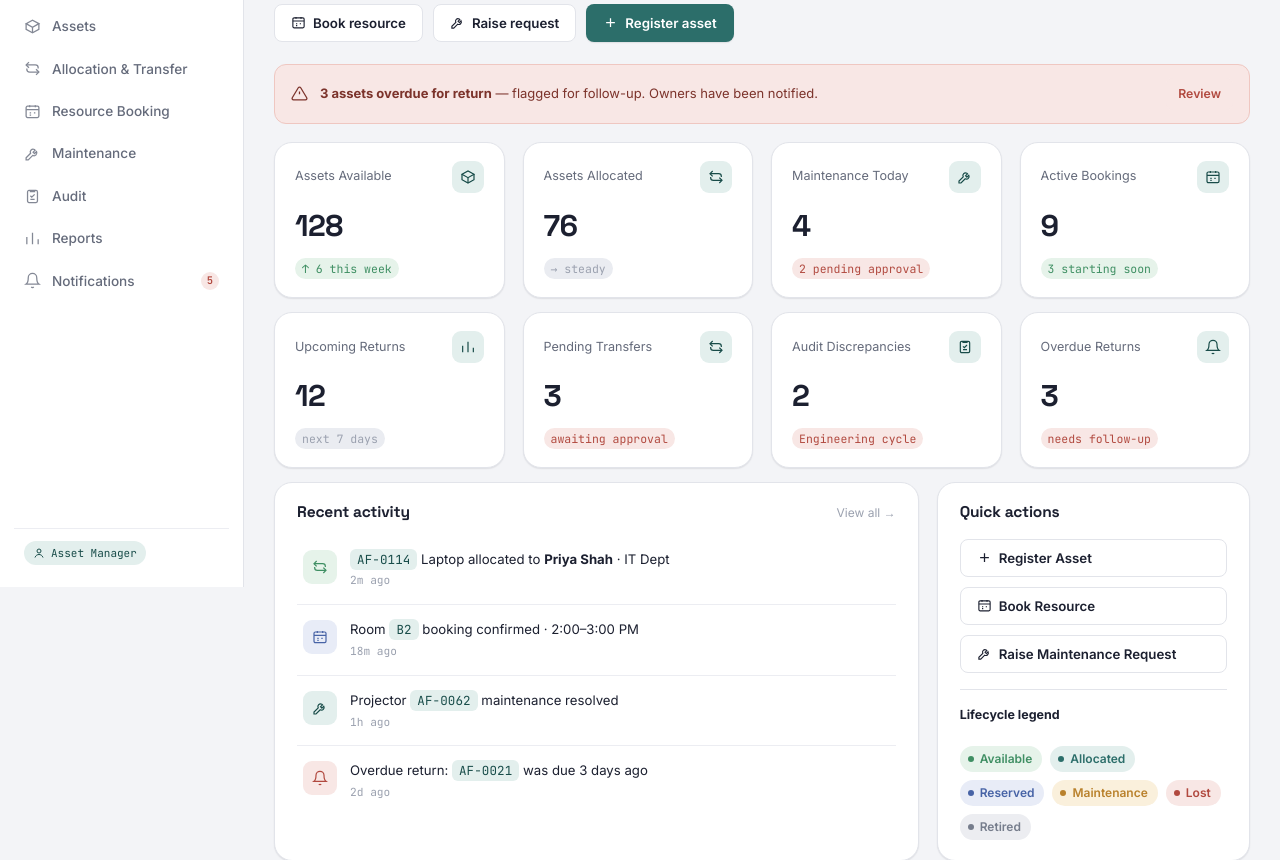
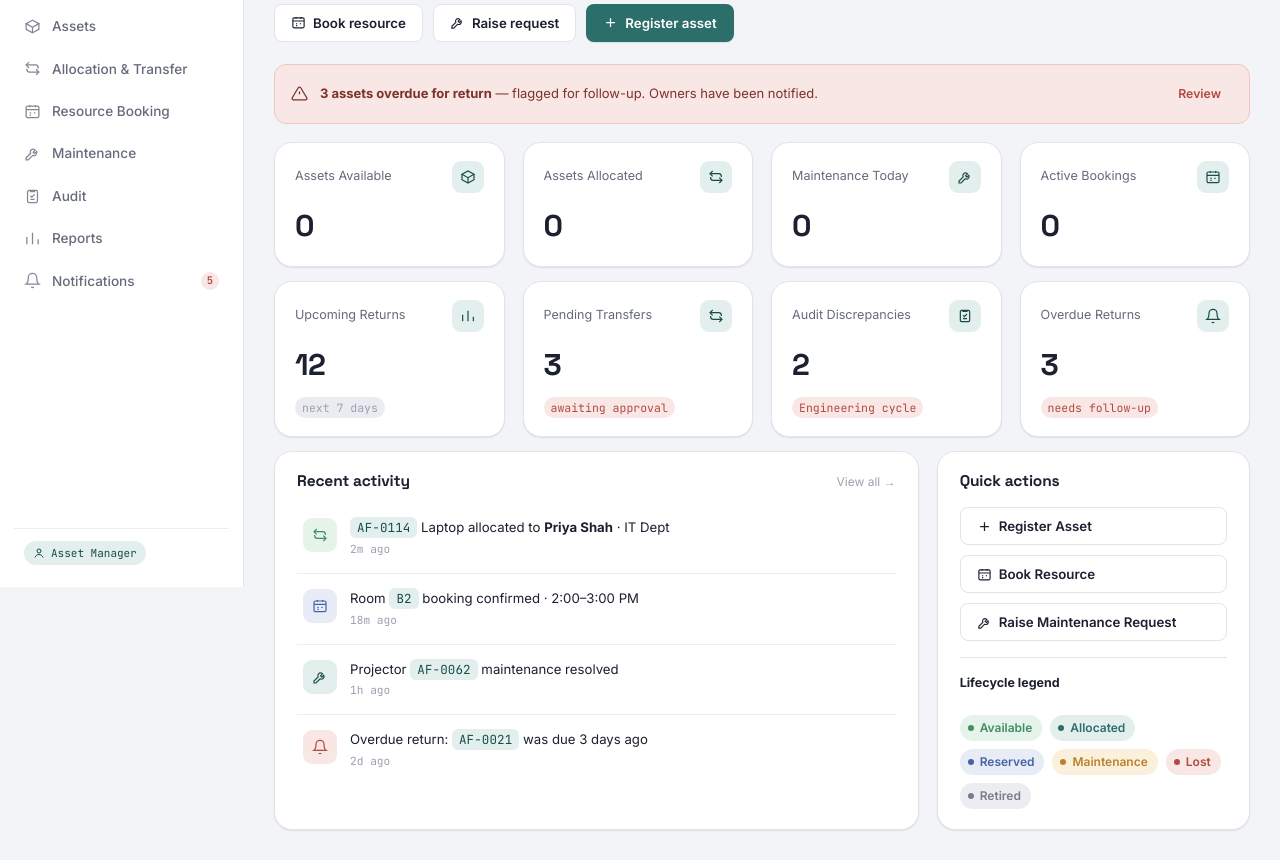
Before and after one commit to aarchi-20/AssetFlow-Enterprise-Asset-Resource-Management-System, a Django app: template AssetFlow/templates/dashboard.html in a window 1280 px wide. Shown: the part 213-1073 px from the top of the page. After the commit the page ends 1045 px from the top, so only its background shows below. Run offline with Django 3.2, Linux system fonts and the light colour scheme; the template is opened without the code that fills it, so the values that code supplies are empty.

Commit message:
Dashboard

```diff
--- a/AssetFlow/templates/dashboard.html
+++ b/AssetFlow/templates/dashboard.html
@@ -89,23 +89,19 @@
       <div class="grid grid-4 mb-14">
         <div class="card kpi-card reveal stagger">
           <div class="kpi-top"><span class="kpi-label">Assets Available</span><div class="kpi-icon"><svg viewBox="0 0 24 24" fill="none" stroke="currentColor" stroke-width="1.8"><path d="M21 8l-9-5-9 5 9 5 9-5z"/><path d="M3 8v8l9 5 9-5V8"/><path d="M12 13v8"/></svg></div></div>
-          <div class="kpi-value"><span data-counter="128">0</span></div>
-          <span class="kpi-trend up">&uarr; 6 this week</span>
+          <div class="kpi-value"><span data-counter="{{available_count}}">0</span></div>
         </div>
         <div class="card kpi-card reveal stagger">
           <div class="kpi-top"><span class="kpi-label">Assets Allocated</span><div class="kpi-icon"><svg viewBox="0 0 24 24" fill="none" stroke="currentColor" stroke-width="1.8"><path d="M7 3L3 7l4 4"/><path d="M3 7h13a4 4 0 014 4v1"/><path d="M17 21l4-4-4-4"/><path d="M21 17H8a4 4 0 01-4-4v-1"/></svg></div></div>
-          <div class="kpi-value"><span data-counter="76">0</span></div>
-          <span class="kpi-trend flat">&rarr; steady</span>
+          <div class="kpi-value"><span data-counter="{{ allocated_count }}">0</span></div>
         </div>
         <div class="card kpi-card reveal stagger">
           <div class="kpi-top"><span class="kpi-label">Maintenance Today</span><div class="kpi-icon"><svg viewBox="0 0 24 24" fill="none" stroke="currentColor" stroke-width="1.8"><path d="M14.7 6.3a4 4 0 00-5.4 5.4L3 18v3h3l6.3-6.3a4 4 0 005.4-5.4l-2.8 2.8-2-2 2.8-2.8z"/></svg></div></div>
-          <div class="kpi-value"><span data-counter="4">0</span></div>
-          <span class="kpi-trend down">2 pending approval</span>
+          <div class="kpi-value"><span data-counter="{{ maintenance_count }}">0</span></div>
         </div>
         <div class="card kpi-card reveal stagger">
           <div class="kpi-top"><span class="kpi-label">Active Bookings</span><div class="kpi-icon"><svg viewBox="0 0 24 24" fill="none" stroke="currentColor" stroke-width="1.8"><rect x="3" y="4.5" width="18" height="16" rx="2"/><path d="M3 9.5h18M8 3v3M16 3v3"/><path d="M8 14h2M14 14h2M8 17h2"/></svg></div></div>
-          <div class="kpi-value"><span data-counter="9">0</span></div>
-          <span class="kpi-trend up">3 starting soon</span>
+          <div class="kpi-value"><span data-counter="{{ booking_count }}">0</span></div>
         </div>
       </div>
 
```
Also changed, not shown: AssetFlow/views.py (+24 -8 lines).
